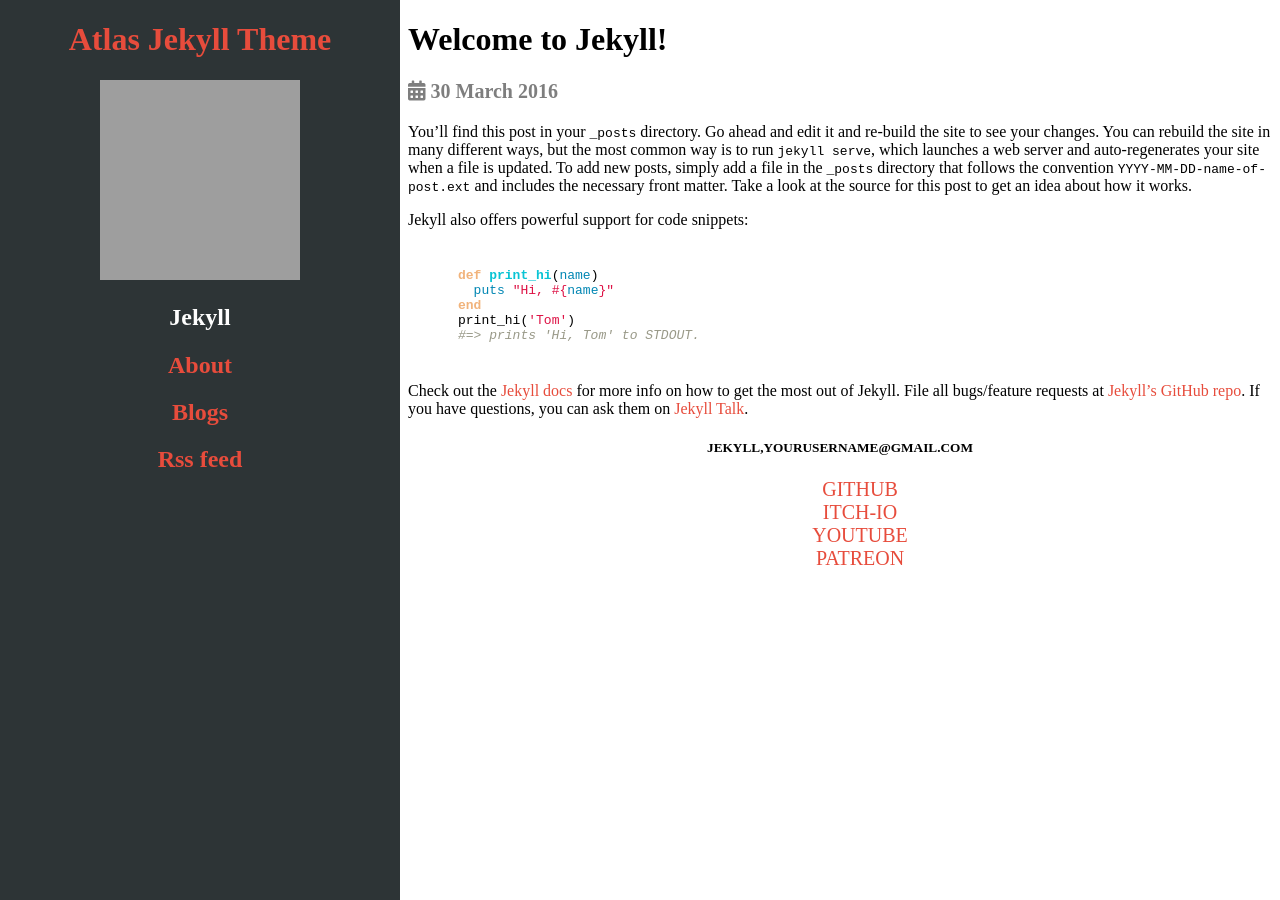
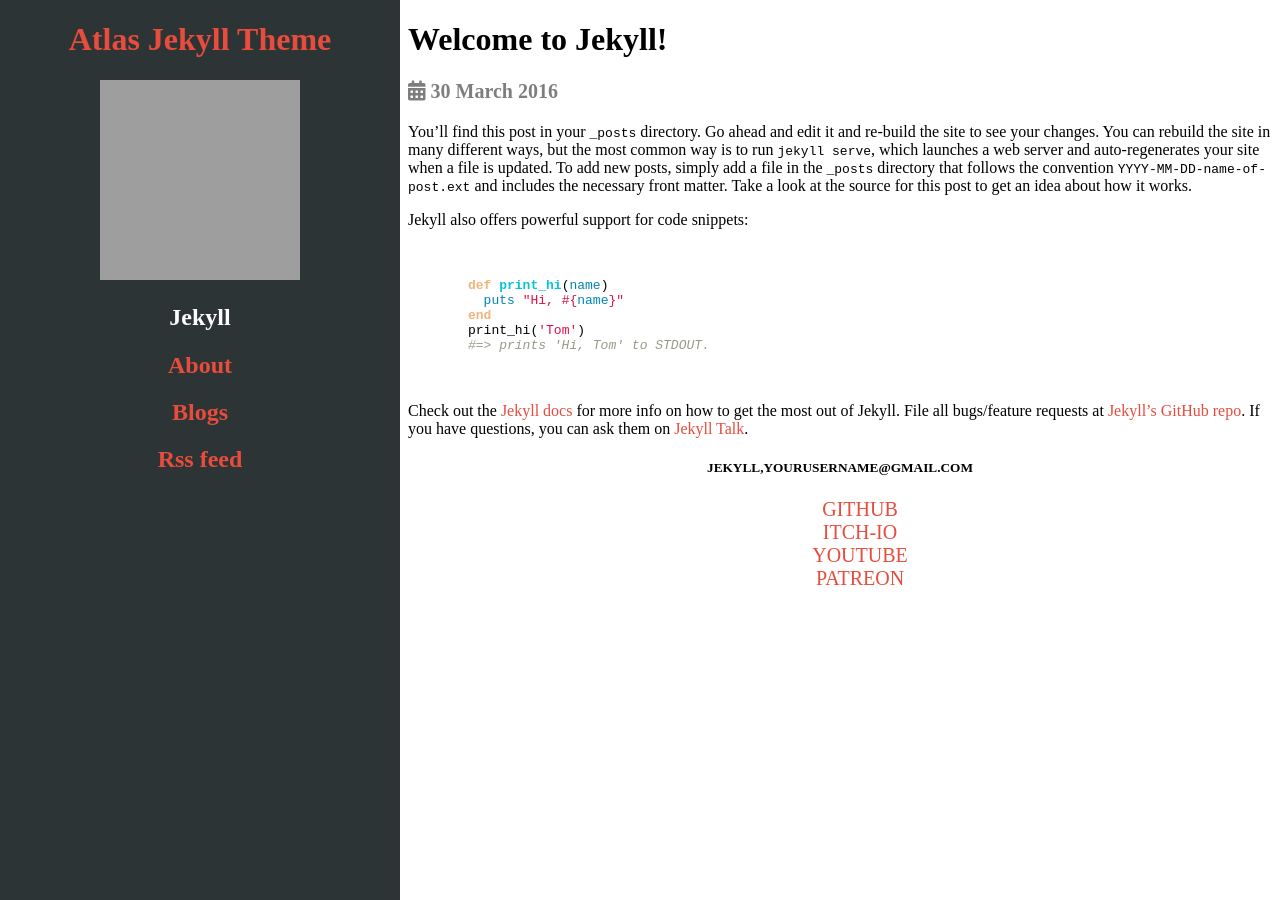
Before and after one commit to NrdyBhu1/atlas-jekyll-theme, a Jekyll site: the page built from _posts/2016-04-01-welcome-to-jekyll - Copy.markdown, in a window 1280 px wide. Built offline with Jekyll 4.4.1, drawn with Linux system fonts in a browser that asks for light colours; grey boxes are pictures that could not be loaded.

Commit message:
modified:   _includes/sidebar.html 	modified:   _sass/_mobile-view.scss 	modified:   _sass/_syntax-highlighting.scss

```diff
--- a/_includes/sidebar.html
+++ b/_includes/sidebar.html
@@ -1,5 +1,5 @@
 <div class="sidebar">
-    <h1><a href="{{ '/' | absolute_url }}">{{ site.title }}</a></h1>
+    <h1 class="site-header"><a href="{{ '/' | absolute_url }}">{{ site.title }}</a></h1>
     {% assign author = site.github_username -%}
     {% avatar user=author size=200 -%}
     <h2>{{ site.github_username }}</h3>
--- a/_sass/_mobile-view.scss
+++ b/_sass/_mobile-view.scss
@@ -5,19 +5,22 @@
     height: 0;
 }
 
+.sidebar img{
+    width: 200px;
+    height: auto;;
+}
+
+.site-header{
+    width: 1;
+    height: auto;
+    visibility: visible;
+}
+
 .hide-on-mobile{
     visibility: visible;
     opacity: 1;
     width: 1;
     height: 1;
-}
-
-.sidebar.hidden{
-    width: 0;
-}
-
-.sidebar.active{
-    width: 1;
 }
 
 .center-on-mobile{
@@ -43,4 +46,15 @@
     .center-on-mobile{
         text-align: center;
     }
+
+    .sidebar img{
+        width: 50px;
+        height: auto;;
+    }
+
+    .site-header{
+        width: 0;
+        height: 0;
+        visibility: hidden;
+    }
 }
--- a/_sass/_syntax-highlighting.scss
+++ b/_sass/_syntax-highlighting.scss
@@ -1,5 +1,5 @@
 .highlight {
-    padding: 10px;
+    padding: 20px;
     background: $glass-color;
 
     .highlighter-rouge & {
```
